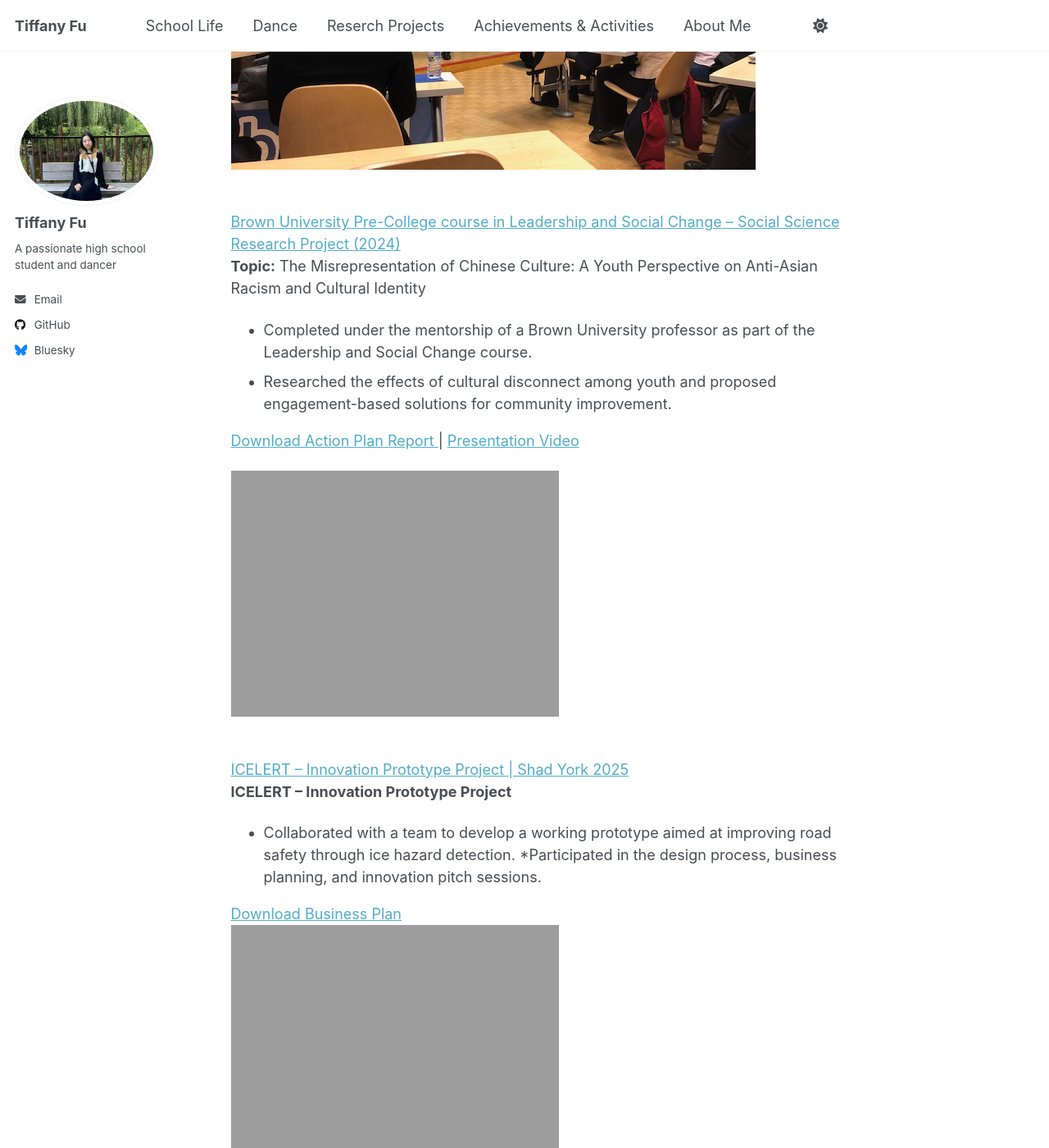
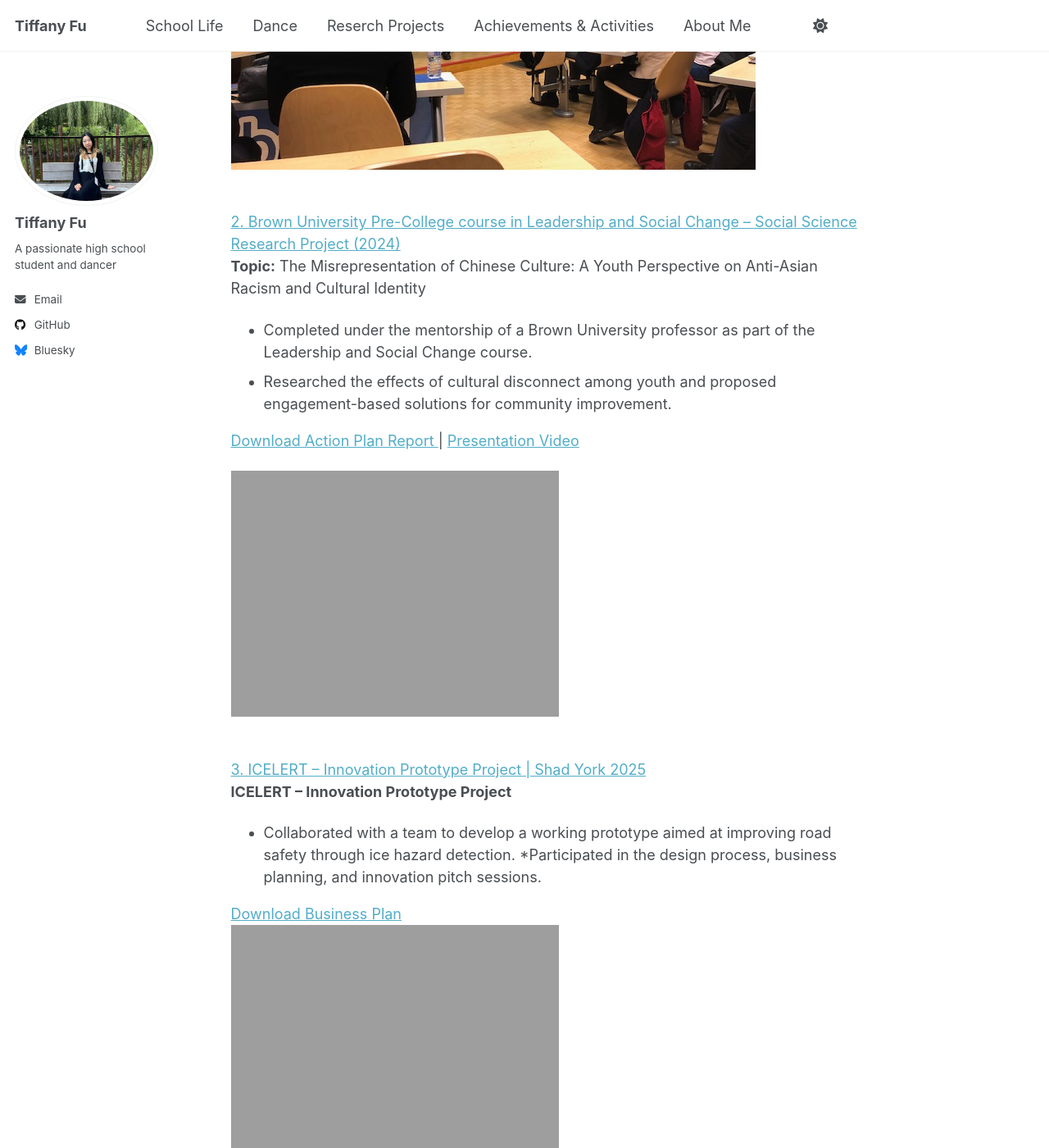
Before and after one commit to TiffanyJTFu/TiffanyFu, a Jekyll site: the page built from _pages/about.md, in a window 1280 px wide and 1400 px high, scrolled down 1770 px. Shown: the whole window at 82% size. Built offline with Jekyll 4.4.1, drawn with Linux system fonts in a browser that asks for light colours; a script that is not in the unit is left out; some of the changed text lies outside the part shown.

Commit message:
Update about.md

```diff
--- a/_pages/about.md
+++ b/_pages/about.md
@@ -18,7 +18,7 @@ redirect_from:
 ![SocialScience11](https://tiffanyjtfu.github.io/TiffanyFu/images/socialscienceproject11.JPG)
 ![SocialScience01](https://tiffanyjtfu.github.io/TiffanyFu/images/socialscienceproject1.jpg)
 
-<br><a href="https://tiffanyjtfu.github.io/TiffanyFu/teaching/SocialScienceResearchProject-1" target='_blank'>Brown University Pre-College course in Leadership and Social Change – Social Science Research Project (2024)</a>
+<br><a href="https://tiffanyjtfu.github.io/TiffanyFu/teaching/SocialScienceResearchProject-1" target='_blank'>2. Brown University Pre-College course in Leadership and Social Change – Social Science Research Project (2024)</a>
 <br>**Topic:** The Misrepresentation of Chinese Culture: A Youth Perspective on Anti-Asian Racism and Cultural Identity
 * Completed under the mentorship of a Brown University professor as part of the Leadership and Social Change course.
 * Researched the effects of cultural disconnect among youth and proposed engagement-based solutions for community improvement.
@@ -29,7 +29,7 @@ redirect_from:
 
 ![SocialScience01](https://tiffanyjtfu.github.io/TiffanyFu/images/socialsciencebrown.png)
 
-<br><a href="https://tiffanyjtfu.github.io/TiffanyFu/teaching/InnovationProject" target='_blank'>ICELERT – Innovation Prototype Project | Shad York 2025</a>
+<br><a href="https://tiffanyjtfu.github.io/TiffanyFu/teaching/InnovationProject" target='_blank'>3. ICELERT – Innovation Prototype Project | Shad York 2025</a>
 <br>**ICELERT – Innovation Prototype Project**
 * Collaborated with a team to develop a working prototype aimed at improving road safety through ice hazard detection.
 *Participated in the design process, business planning, and innovation pitch sessions.
```
Also changed, not shown: other parts of _pages/about.md (+1 -1 lines).
